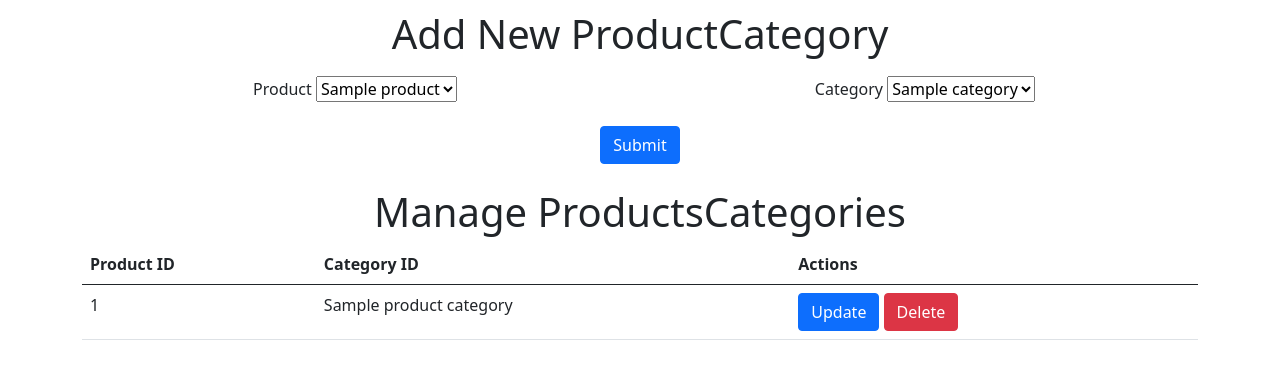
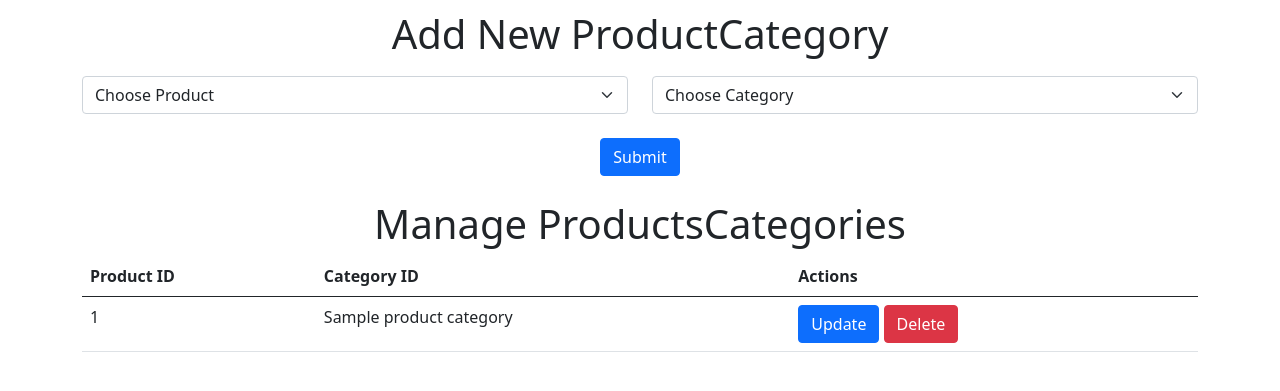
Before and after one commit to CaseyArndt/DBProject, a Flask app: template templates/productscategories.html in a window 1280 px wide. Shown: the part 56-447 px from the top of the page. Run offline with Flask 2, Linux system fonts and the light colour scheme; the template is opened without the code that fills it: most values are stand-ins (such as "Sample title", 1, 10 or a date in 2020).

Commit message:
Drop down menu for ProductsCategories

```diff
--- a/templates/productscategories.html
+++ b/templates/productscategories.html
@@ -21,16 +21,16 @@
         -->
         <div class="row">
             <div class="col">
-                <label for="product">Product</label>
-                <select name="product" id ="product">
+                <select class="form-select" name="product" id ="product">
+                    <option selected>Choose Product</option>
                     {% for product in products %}
                     <option value="{{product[0]}}">{{product[1]}}</option>
                     {% endfor %}
                 </select>
             </div>
             <div class="col">
-                <label for="category">Category</label>
-                <select name="category" id ="category">
+                <select class="form-select" name="category" id ="category">
+                    <option selected>Choose Category</option>
                     {% for category in categories %}
                     <option value="{{category[0]}}">{{category[1]}}</option>
                     {% endfor %}
```
